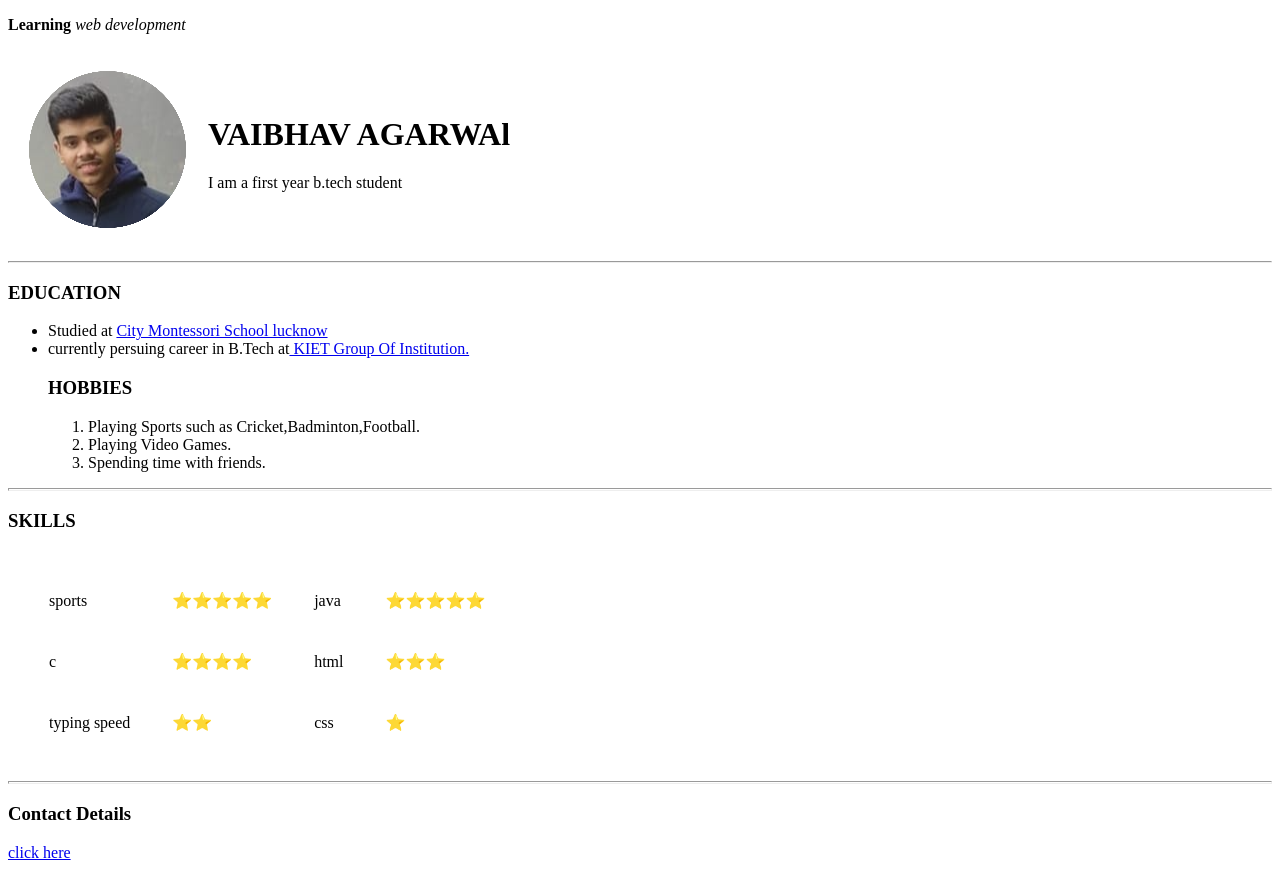
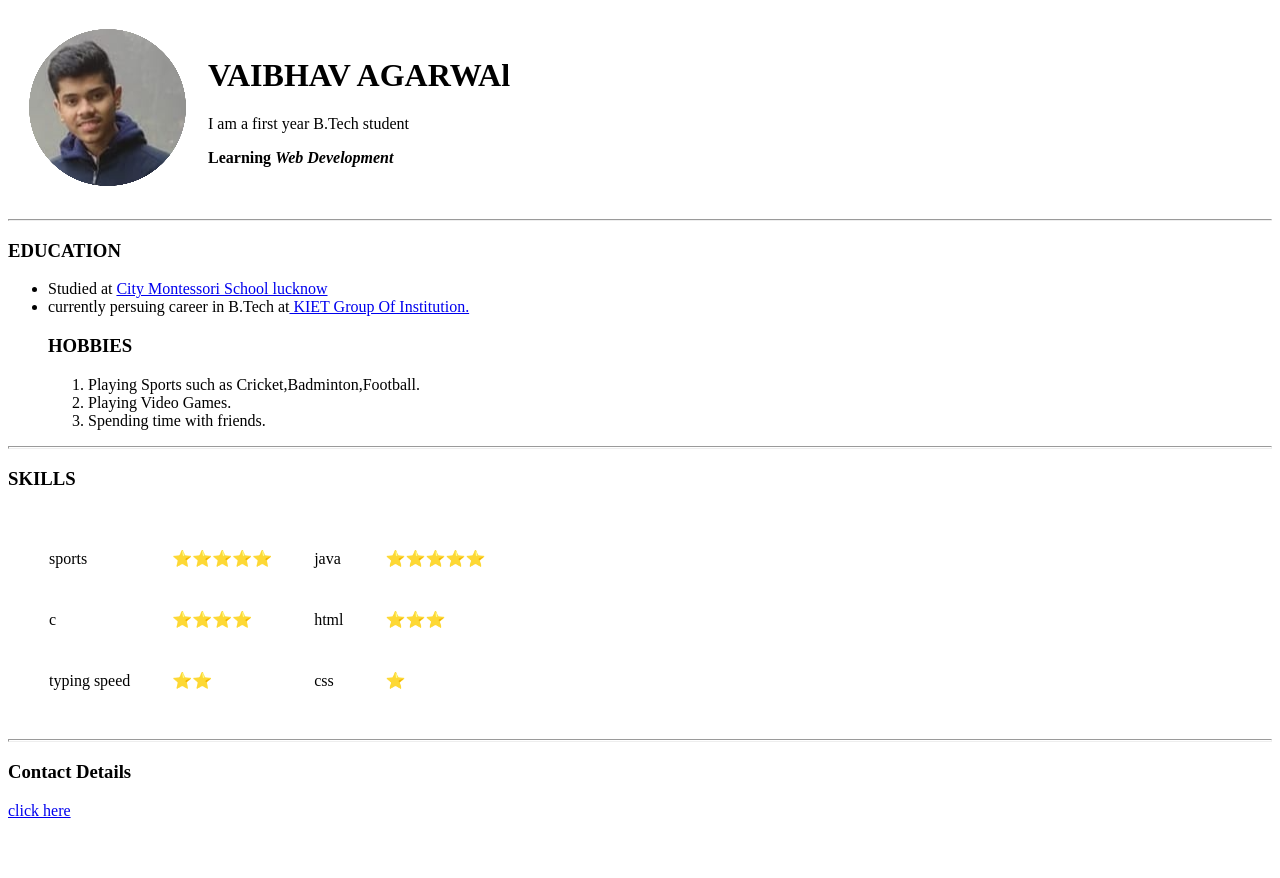
Before and after one commit to itzvaibhav4/cv, a plain HTML site: page index.html in a window 1280 px wide. After the commit the page ends 836 px from the top, so only its background shows below. Drawn offline with Linux system fonts and the light colour scheme.

Commit message:
Update index.html

```diff
--- a/index.html
+++ b/index.html
@@ -9,8 +9,8 @@
         <tr>
             <td><img src="vaibhav.png"></td>
             <td><h1>VAIBHAV AGARWAl </h1>
-                <p>I am a first year b.tech student  </p></td>
-            <p><strong> Learning </strong> <em>web development</em></p>
+                <p>I am a first year B.Tech student  </p>
+                <p><strong> Learning <strong> <em>Web Development</em></strong></p></td>
             </tr>
     </table>
 
```
